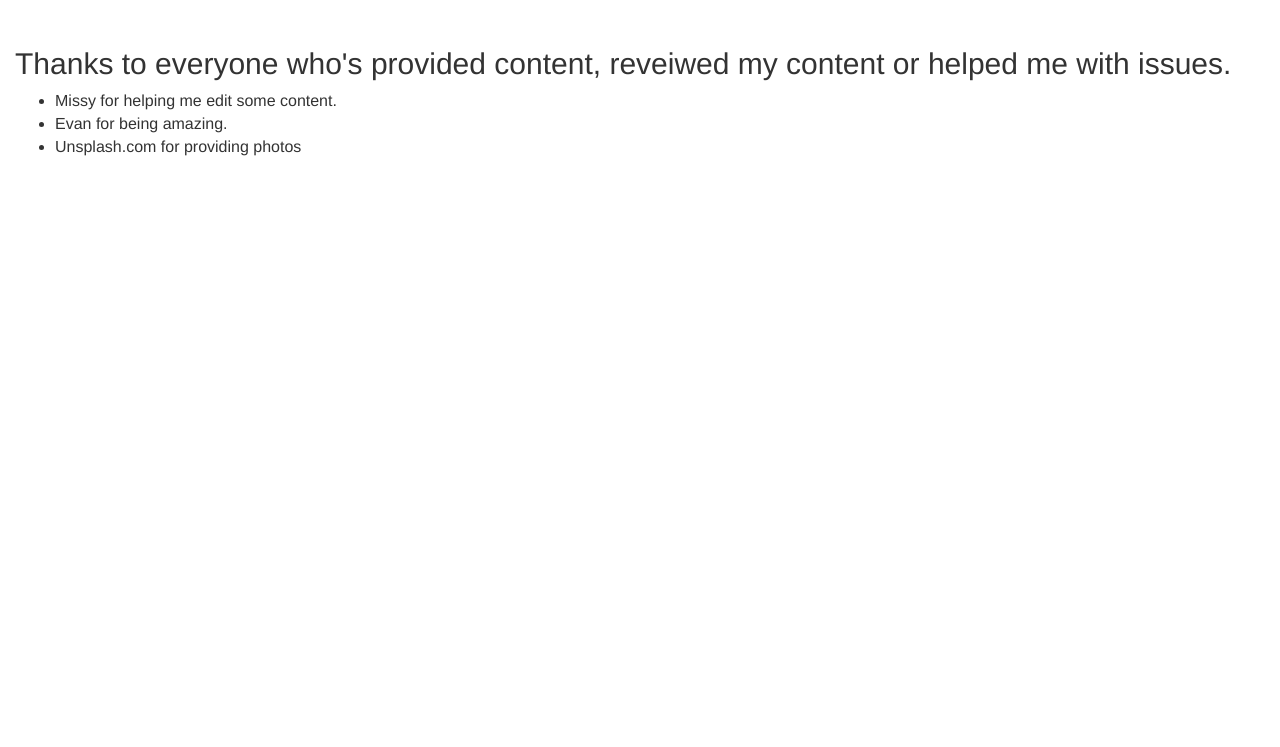
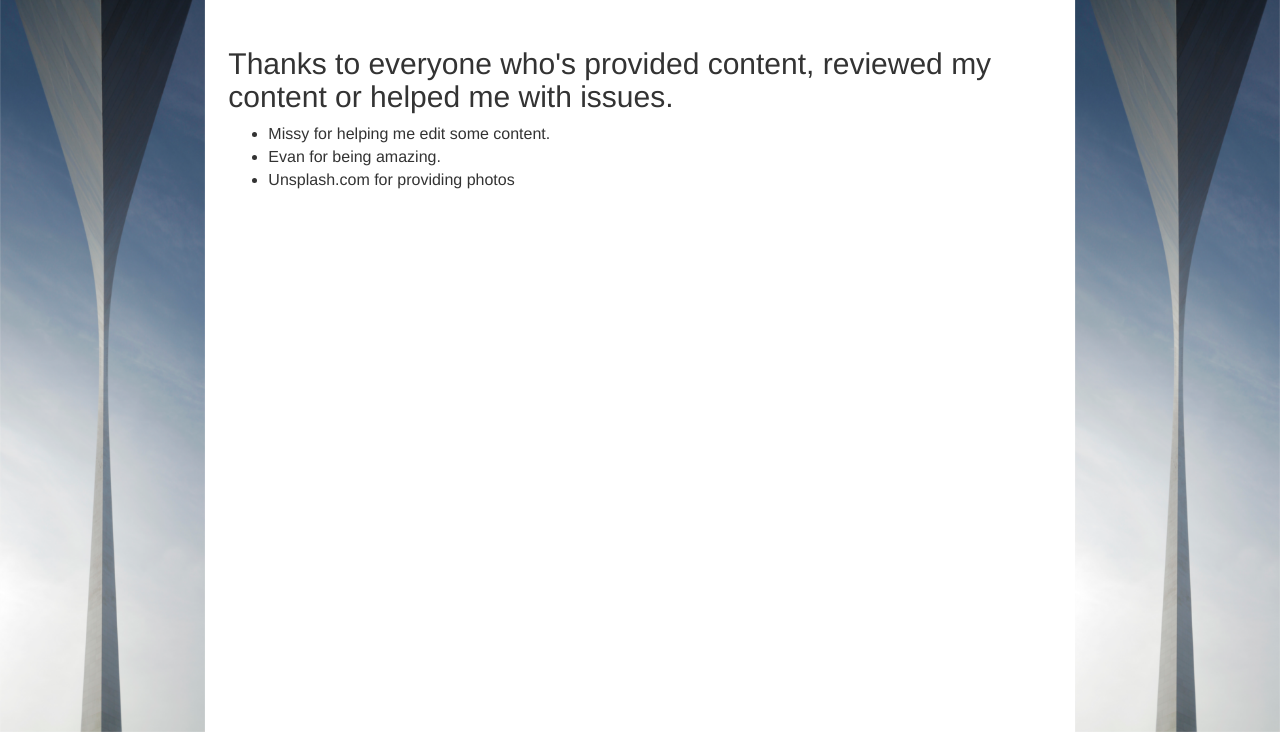
Before and after one commit to cdminigun/doege.pw, a plain HTML site: page Credits.html in a window 1280 px wide. Shown: the part 53-800 px from the top of the page. Drawn offline with nearby package versions, Linux system fonts and the light colour scheme.

Commit message:
Added sidebars

```diff
--- a/Credits.html
+++ b/Credits.html
@@ -65,15 +65,21 @@
 </nav>
 <div class="container-fluid">
   <div class="row">
-    <div class="col-md-12">
       <div class="padding">
-        <h2> Thanks to everyone who's provided content, reveiwed my content or helped me with issues. </h2>
-        <ul>
-            <li> Missy for helping me edit some content.</li>
-            <li> Evan for being amazing.</li>
-            <li> Unsplash.com for providing photos</li>
+          <div class="col-md-2">
+              <img class="sidebar_left" src="images/sidebar.png">
+          </div>
+          <div class="col-md-8">
+            <h2> Thanks to everyone who's provided content, reviewed my content or helped me with issues. </h2>
+            <ul>
+                <li> Missy for helping me edit some content.</li>
+                <li> Evan for being amazing.</li>
+                <li> Unsplash.com for providing photos</li>
+          </div>
+          <div class="col-md-2">
+              <img class="sidebar_right" src="images/sidebar.png">
+          </div>
       </div>
-    </div>
   </div>
 </div>
 <script src="https://ajax.googleapis.com/ajax/libs/jquery/1.11.1/jquery.min.js"></script>
--- a/css/custom.css
+++ b/css/custom.css
@@ -47,14 +47,14 @@ hr.style-five:after {  /* Not really supposed to work, but does */
 
 
 }
-.about_me_left{
+.sidebar_left{
     position:fixed;
     left:0;
     top:50px;
     bottom:0;
     width: 16%;
 }
-.about_me_right{
+.sidebar_right{
     position:fixed;
     right:0;
     top:50px;
```
Also changed, not shown: Resume.html (+6 -2 lines), Technical-Writing.html (+7 -1 lines), aboutme.html (+2 -2 lines), projects.html (+8 -1 lines), writing.html (+9 -1 lines), images/sidebar.png (added).
